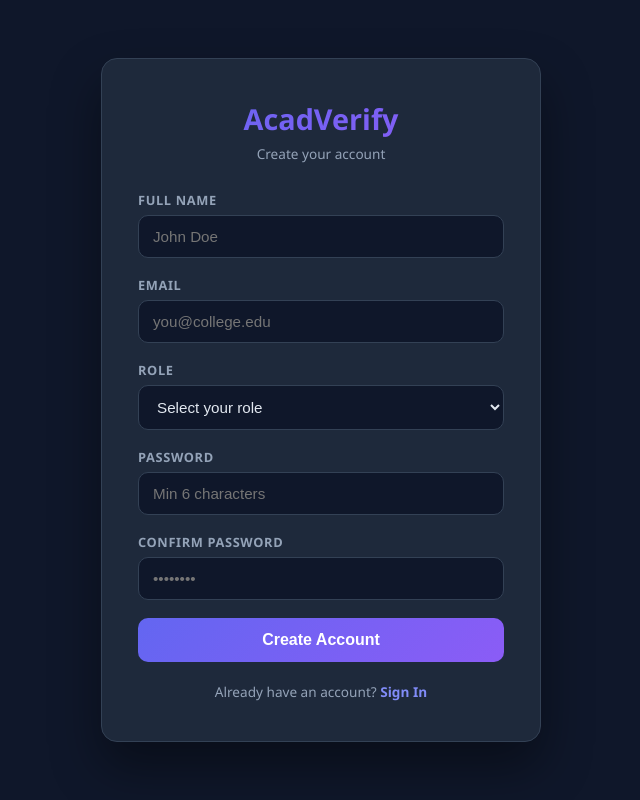
After one commit to Zilix-77/Acad-critic, a PHP site: page /register.php in a window 1280 px wide. The commit adds this page. Shown: the whole page, without its empty margins (319-959 px from the left). Run offline with PHP 8.4, Linux system fonts and the light colour scheme.

Commit message:
feat: add register page, config helper, login-register link

```diff
--- /dev/null
+++ b/includes/config.php
@@ -0,0 +1,20 @@
+<?php
+/**
+ * AcadVerify — Site Configuration
+ *
+ * Change BASE_URL when deploying to InfinityFree or any hosting.
+ * Examples:
+ *   Local:           '/'
+ *   InfinityFree:    '/'   (if files are in htdocs root)
+ *   Subdirectory:    '/acadverify/'
+ */
+
+define('BASE_URL', '/');
+
+/**
+ * Helper: prepend base URL to a path.
+ */
+function url(string $path = ''): string
+{
+    return BASE_URL . ltrim($path, '/');
+}
--- a/index.php
+++ b/index.php
@@ -189,6 +189,9 @@ function redirectToDashboard(string $role): void
 
             <button type="submit" class="btn-login">Sign In</button>
         </form>
+        <p style="text-align:center;margin-top:20px;font-size:0.85rem;color:#94a3b8;">
+            Don't have an account? <a href="register.php" style="color:#818cf8;text-decoration:none;font-weight:600;">Create Account</a>
+        </p>
     </div>
 </body>
 </html>
--- /dev/null
+++ b/register.php
@@ -0,0 +1,247 @@
+<?php
+/**
+ * AcadVerify — Registration Page
+ */
+session_start();
+require_once __DIR__ . '/includes/config.php';
+
+// Already logged in → go to dashboard
+if (isset($_SESSION['user_id'])) {
+    header('Location: ' . url($_SESSION['role'] . '/dashboard.php'));
+    exit;
+}
+
+$error   = '';
+$success = '';
+
+if ($_SERVER['REQUEST_METHOD'] === 'POST') {
+    require_once __DIR__ . '/includes/db.php';
+
+    $name     = trim($_POST['name']     ?? '');
+    $email    = trim($_POST['email']    ?? '');
+    $password = $_POST['password']      ?? '';
+    $confirm  = $_POST['confirm']       ?? '';
+    $role     = $_POST['role']          ?? '';
+
+    // Validation
+    $validRoles = ['main', 'assistant', 'student'];
+
+    if ($name === '' || $email === '' || $password === '' || $confirm === '') {
+        $error = 'All fields are required.';
+    } elseif (!in_array($role, $validRoles, true)) {
+        $error = 'Please select a valid role.';
+    } elseif (strlen($password) < 6) {
+        $error = 'Password must be at least 6 characters.';
+    } elseif ($password !== $confirm) {
+        $error = 'Passwords do not match.';
+    } else {
+        // Check duplicate email
+        $stmt = $pdo->prepare('SELECT id FROM users WHERE email = ?');
+        $stmt->execute([$email]);
+
+        if ($stmt->fetch()) {
+            $error = 'An account with this email already exists.';
+        } else {
+            $hash = password_hash($password, PASSWORD_DEFAULT);
+            $ins  = $pdo->prepare('INSERT INTO users (name, email, password, role) VALUES (?, ?, ?, ?)');
+            $ins->execute([$name, $email, $hash, $role]);
+
+            $success = 'Account created! You can now sign in.';
+        }
+    }
+}
+?>
+<!DOCTYPE html>
+<html lang="en">
+<head>
+    <meta charset="UTF-8">
+    <meta name="viewport" content="width=device-width, initial-scale=1.0">
+    <title>Register — AcadVerify</title>
+    <style>
+        * { margin: 0; padding: 0; box-sizing: border-box; }
+
+        body {
+            font-family: 'Segoe UI', system-ui, -apple-system, sans-serif;
+            min-height: 100vh;
+            display: flex;
+            align-items: center;
+            justify-content: center;
+            background: #0f172a;
+            color: #e2e8f0;
+        }
+
+        .card {
+            background: #1e293b;
+            border: 1px solid #334155;
+            border-radius: 16px;
+            padding: 40px 36px;
+            width: 100%;
+            max-width: 440px;
+            box-shadow: 0 25px 50px rgba(0, 0, 0, 0.4);
+        }
+
+        .card h1 {
+            font-size: 1.8rem;
+            font-weight: 700;
+            text-align: center;
+            margin-bottom: 6px;
+            background: linear-gradient(135deg, #6366f1, #8b5cf6);
+            -webkit-background-clip: text;
+            -webkit-text-fill-color: transparent;
+        }
+
+        .card .subtitle {
+            text-align: center;
+            color: #94a3b8;
+            font-size: 0.85rem;
+            margin-bottom: 28px;
+        }
+
+        .form-group {
+            margin-bottom: 18px;
+        }
+
+        .form-group label {
+            display: block;
+            font-size: 0.8rem;
+            font-weight: 600;
+            color: #94a3b8;
+            text-transform: uppercase;
+            letter-spacing: 0.05em;
+            margin-bottom: 6px;
+        }
+
+        .form-group input,
+        .form-group select {
+            width: 100%;
+            padding: 12px 14px;
+            border: 1px solid #334155;
+            border-radius: 10px;
+            background: #0f172a;
+            color: #e2e8f0;
+            font-size: 0.95rem;
+            outline: none;
+            transition: border-color 0.2s;
+        }
+
+        .form-group input:focus,
+        .form-group select:focus {
+            border-color: #6366f1;
+        }
+
+        .form-group select option {
+            background: #1e293b;
+        }
+
+        .error-msg {
+            background: #7f1d1d;
+            color: #fca5a5;
+            padding: 10px 14px;
+            border-radius: 8px;
+            font-size: 0.85rem;
+            margin-bottom: 18px;
+            text-align: center;
+        }
+
+        .success-msg {
+            background: #064e3b;
+            color: #6ee7b7;
+            padding: 10px 14px;
+            border-radius: 8px;
+            font-size: 0.85rem;
+            margin-bottom: 18px;
+            text-align: center;
+        }
+
+        .btn-register {
+            width: 100%;
+            padding: 13px;
+            border: none;
+            border-radius: 10px;
+            background: linear-gradient(135deg, #6366f1, #8b5cf6);
+            color: #fff;
+            font-size: 1rem;
+            font-weight: 600;
+            cursor: pointer;
+            transition: opacity 0.2s;
+        }
+
+        .btn-register:hover {
+            opacity: 0.9;
+        }
+
+        .bottom-link {
+            text-align: center;
+            margin-top: 20px;
+            font-size: 0.85rem;
+            color: #94a3b8;
+        }
+
+        .bottom-link a {
+            color: #818cf8;
+            text-decoration: none;
+            font-weight: 600;
+        }
+
+        .bottom-link a:hover {
+            text-decoration: underline;
+        }
+    </style>
+</head>
+<body>
+    <div class="card">
+        <h1>AcadVerify</h1>
+        <p class="subtitle">Create your account</p>
+
+        <?php if ($error): ?>
+            <div class="error-msg"><?= htmlspecialchars($error) ?></div>
+        <?php endif; ?>
+
+        <?php if ($success): ?>
+            <div class="success-msg"><?= htmlspecialchars($success) ?></div>
+        <?php endif; ?>
+
+        <form method="POST" action="register.php">
+            <div class="form-group">
+                <label for="name">Full Name</label>
+                <input type="text" id="name" name="name" required
+                       value="<?= htmlspecialchars($_POST['name'] ?? '') ?>"
+                       placeholder="John Doe">
+            </div>
+
+            <div class="form-group">
+                <label for="email">Email</label>
+                <input type="email" id="email" name="email" required
+                       value="<?= htmlspecialchars($_POST['email'] ?? '') ?>"
+                       placeholder="you@college.edu">
+            </div>
+
+            <div class="form-group">
+                <label for="role">Role</label>
+                <select id="role" name="role" required>
+                    <option value="" disabled <?= empty($_POST['role']) ? 'selected' : '' ?>>Select your role</option>
+                    <option value="main"      <?= ($_POST['role'] ?? '') === 'main'      ? 'selected' : '' ?>>Professor (Main)</option>
+                    <option value="assistant"  <?= ($_POST['role'] ?? '') === 'assistant'  ? 'selected' : '' ?>>Lab Assistant</option>
+                    <option value="student"    <?= ($_POST['role'] ?? '') === 'student'    ? 'selected' : '' ?>>Student</option>
+                </select>
+            </div>
+
+            <div class="form-group">
+                <label for="password">Password</label>
+                <input type="password" id="password" name="password" required
+                       placeholder="Min 6 characters">
+            </div>
+
+            <div class="form-group">
+                <label for="confirm">Confirm Password</label>
+                <input type="password" id="confirm" name="confirm" required
+                       placeholder="••••••••">
+            </div>
+
+            <button type="submit" class="btn-register">Create Account</button>
+        </form>
+
+        <p class="bottom-link">Already have an account? <a href="index.php">Sign In</a></p>
+    </div>
+</body>
+</html>
```
